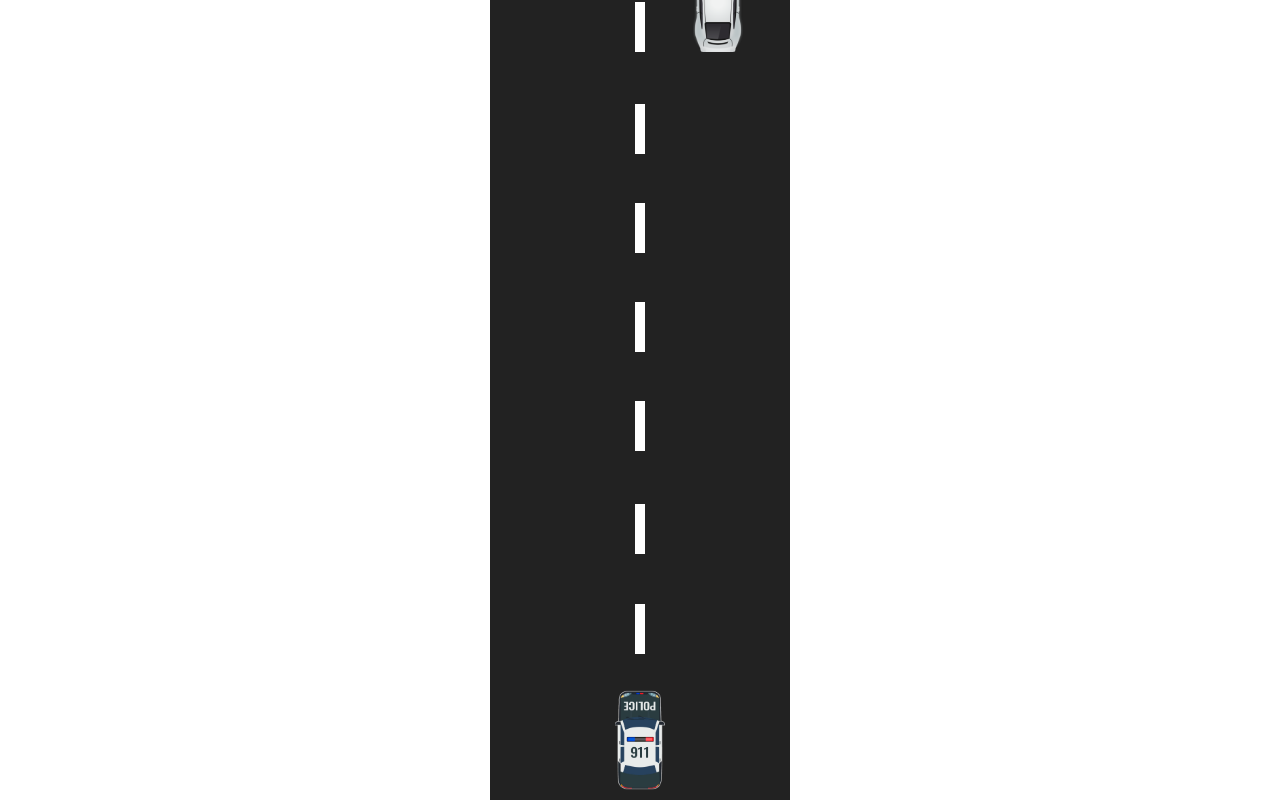
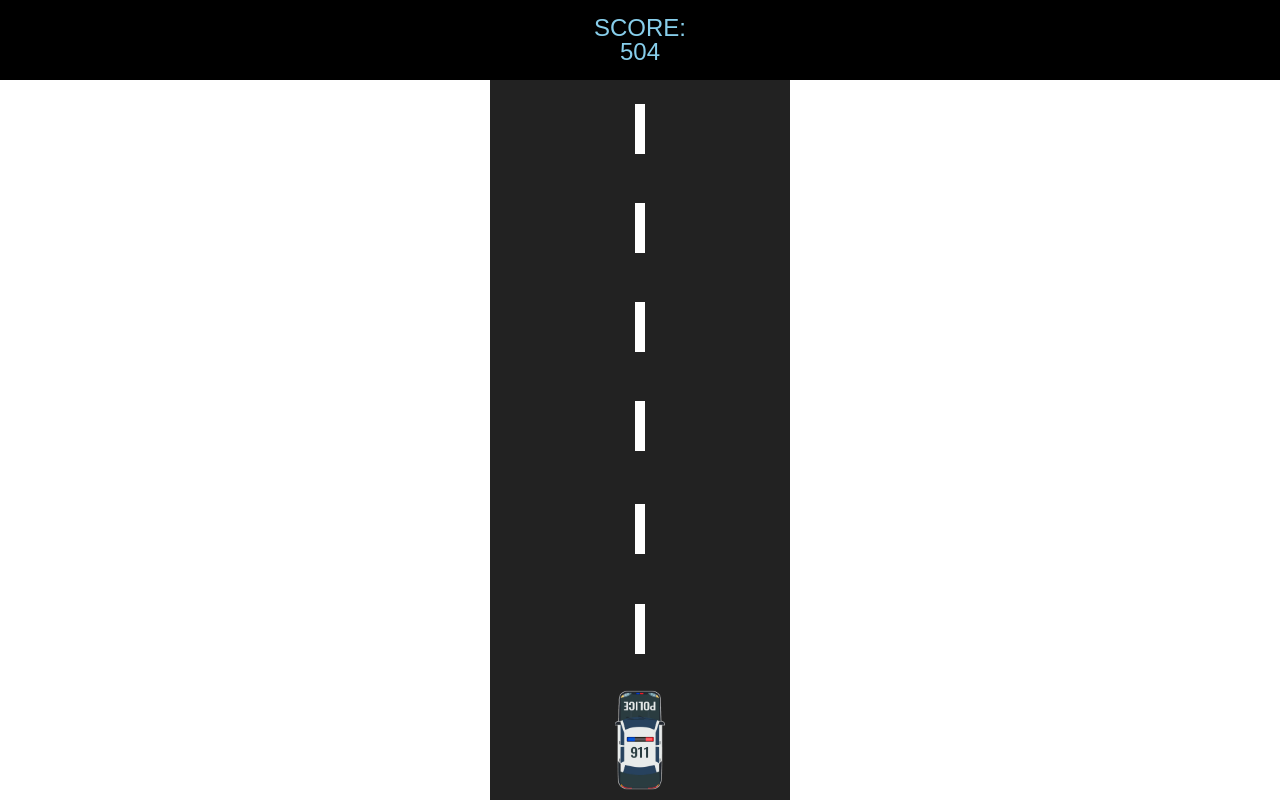
Before and after one commit to PesukarhuTG/needforspeed, a plain HTML site: page index.html in a window 1280 px wide. Both pictures are taken after a click on the button "Чтобы начать игру, кликни сюда!". Drawn offline with Linux system fonts and the light colour scheme.

Commit message:
Add score

```diff
--- a/script.js
+++ b/script.js
@@ -41,7 +41,10 @@ function getQuantityElemenets(heightElement) {
 function startGame() {
     start.classList.add('hide');
 
-    //для линий разделения
+    //очистка поля перед запуском (в случае столкновения)
+    gameArea.innerHTML = '';
+
+    //линия разделения
     for (let i = 0; i < getQuantityElemenets(100); i++) {
         const line = document.createElement('div');
         line.classList.add('line');
@@ -50,7 +53,7 @@ function startGame() {
         gameArea.append(line);
     }
 
-    //для создания автомобилей
+    //создание автомобилей
     for (let i = 0; i < getQuantityElemenets(100 * setting.traffic); i++) {
         const enemy = document.createElement('div');
         const randomEnemy = Math.floor(Math.random() * MAX_ENEMY) + 1;
@@ -62,10 +65,16 @@ function startGame() {
         gameArea.append(enemy);
     }
 
+    setting.score = 0;
     setting.start = true;
 
     gameArea.append(car);
+    car.style.left = gameArea.offsetWidth/2-car.offsetWidth/2;
+    car.style.top = 'auto';
+    car.style.bottom = '10px';
+
     document.body.append(audio);
+
     setting.x = car.offsetLeft; //от левого края блока родителя до элемента
     setting.y = car.offsetTop; //от края верха родителя до бампера авто
     requestAnimationFrame(playGame);
@@ -74,6 +83,8 @@ function startGame() {
 function playGame() {
 
     if (setting.start) {
+        setting.score += setting.speed; //увеличение очков
+        score.innerHTML = 'SCORE:<br>' + setting.score;
         moveRoad();//после запуска игры двигаются линии разметки
         moveEnemy();//после запуска игры двигаются авто соперников
 
@@ -143,7 +154,8 @@ function moveEnemy() {
            setting.start = false;
            audio.remove();
            console.warn('ДТП');
-
+           start.classList.remove('hide');
+           start.style.top = score.offsetHeight; //кнопка start ниже score
        }
 
 
--- a/style.css
+++ b/style.css
@@ -11,8 +11,6 @@
     height: 100px;
     background: transparent url('./image/player.png') center / cover no-repeat;
     position: absolute;
-    left: 125px;
-    bottom: 10px;
 }
 
 .enemy {
@@ -53,4 +51,21 @@
     text-align: center;
     background: #000;
     cursor: pointer;
+    border:0;
 }
+
+.score {
+    position: absolute;
+    left: 0;
+    top: 0;
+    width: 100%;
+    padding: 1rem 0;
+    z-index: 200;
+    font-family: sans-serif;
+    font-size: 1.5rem;
+    font-weight: 500;
+    color: skyblue;
+    text-align: center;
+    background: #000;
+    border:0;
+}
```
